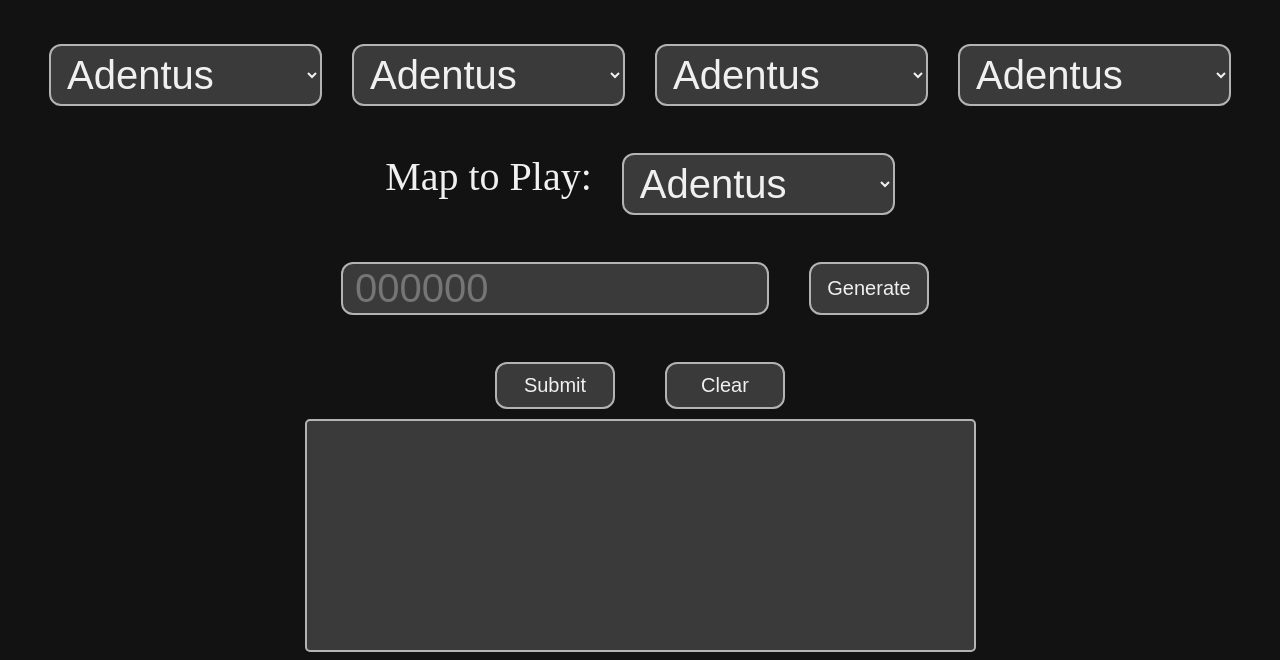
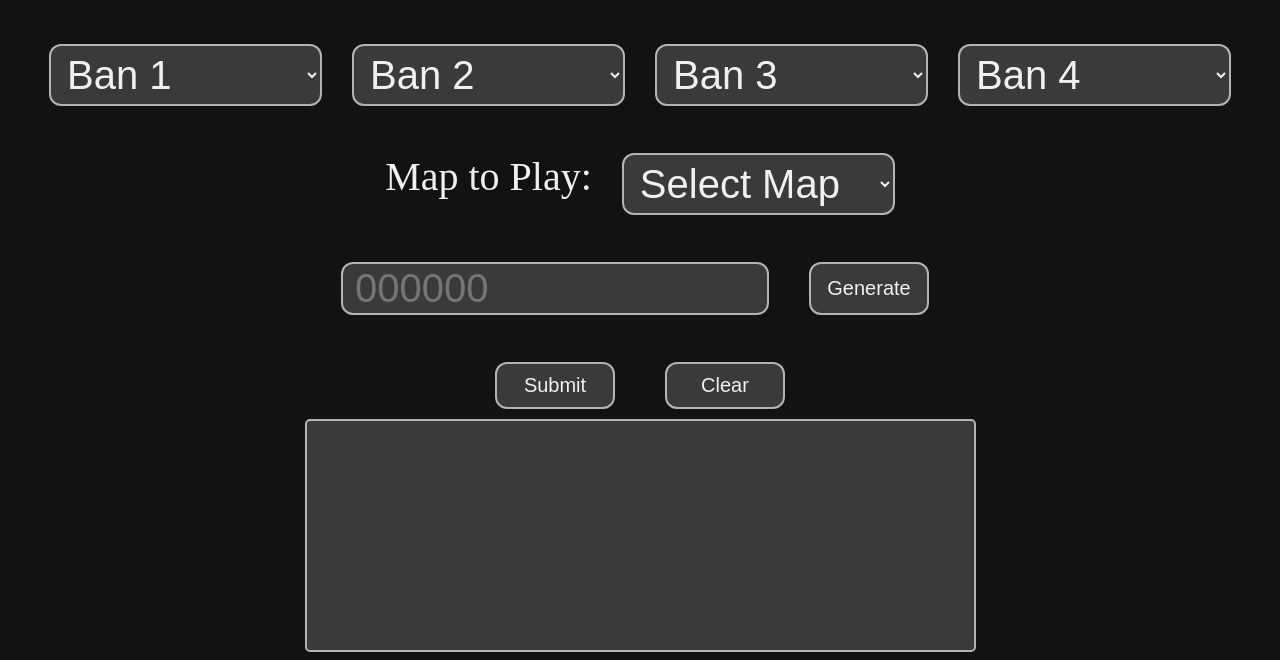
Before and after one commit to Multarix/tournament, a plain HTML site: page index.html in a window 1280 px wide. Shown: the part 230-890 px from the top of the page. Drawn offline with Linux system fonts and the light colour scheme.

Commit message:
if it doesn't work idc

```diff
--- a/index.html
+++ b/index.html
@@ -45,16 +45,16 @@
 	<div class="container">
 		<div class="container-row">
 			<select id="ban1">
-				<option value="select" disabled hidden>Ban 1</option>
+				<option value="select" disabled hidden selected>Ban 1</option>
 			</select>
 			<select id="ban2">
-				<option value="select" disabled hidden>Ban 2</option>
+				<option value="select" disabled hidden selected>Ban 2</option>
 			</select>
 			<select id="ban3">
-				<option value="select" disabled hidden>Ban 3</option>
+				<option value="select" disabled hidden selected>Ban 3</option>
 			</select>
 			<select id="ban4">
-				<option value="select" disabled hidden>Ban 4</option>
+				<option value="select" disabled hidden selected>Ban 4</option>
 			</select>
 		</div>
 	</div>
@@ -65,7 +65,7 @@
 		<div class="container-row">
 			<label for="pick" >Map to Play:</label>
 			<select id="picked">
-				<option value="select" disabled hidden>Select Map</option>
+				<option value="select" disabled hidden selected>Select Map</option>
 			</select>
 		</div>
 	</div>
```
